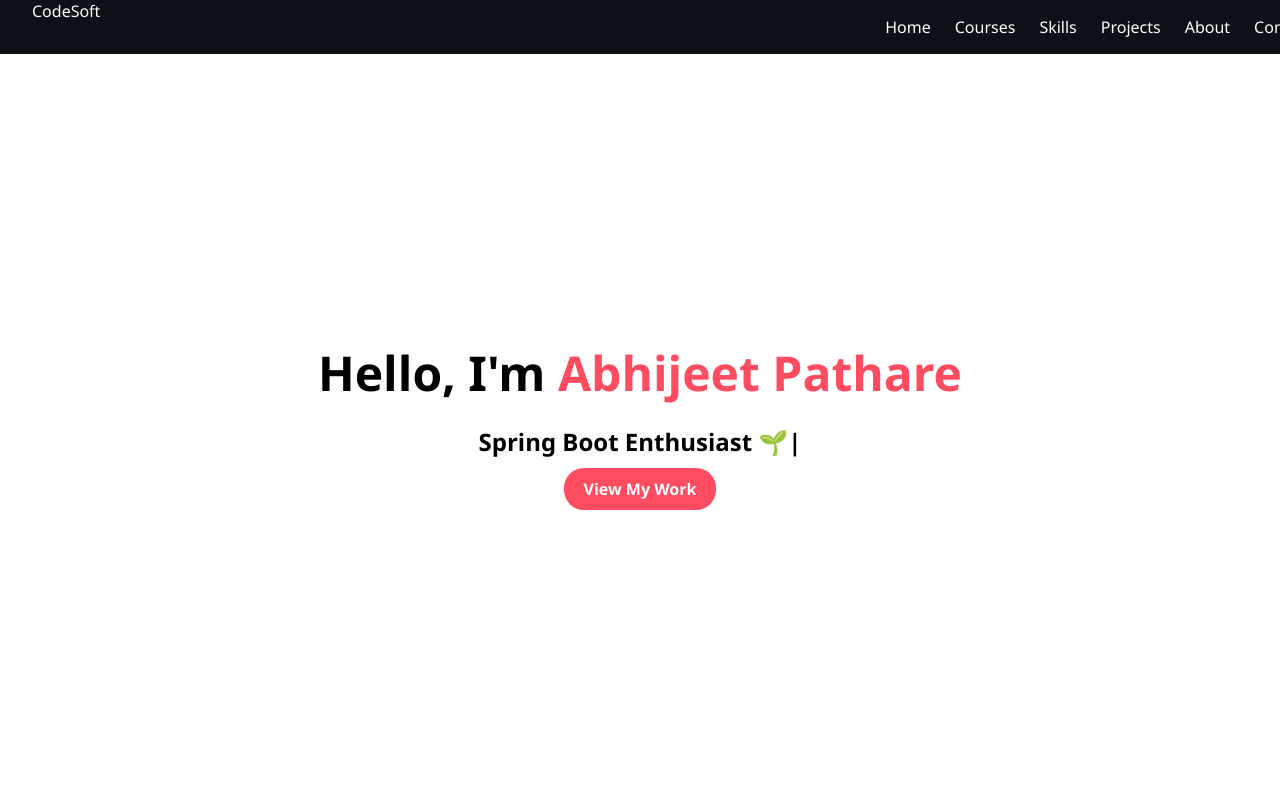
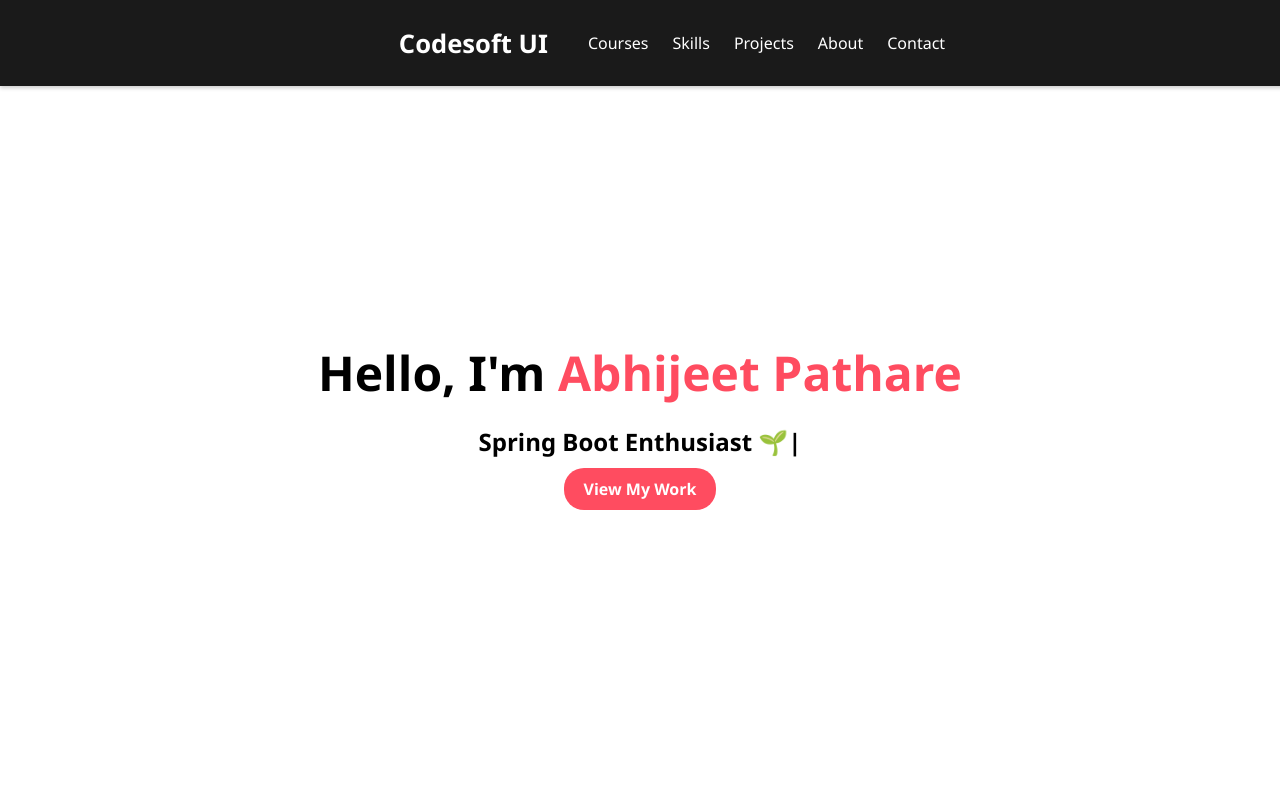
Before and after one commit to Abhijeet-Pathare/codesoftUI, a React (Create React App) app: page / in a window 1280 px wide. Shown: the top 800 px of the page. Built offline with nearby package versions, Linux system fonts and the light colour scheme.

Commit message:
added ui for navbar

```diff
--- a/src/components/Navbar.jsx
+++ b/src/components/Navbar.jsx
@@ -1,21 +1,20 @@
 import React from 'react'
 import { Link } from "react-scroll";
+import './css/Navbar.css';
 const Navbar = () => {
   return (
-   <nav className='navbar'>
-      <div className='logo'>
-        CodeSoft
-      </div>
-      <ul className='nav-links'>
-        {["Home", "Courses", "Skills", "Projects", "About", "Contact"].map(item => (
-          <li key={item}>
-            <Link to={item.toLowerCase()} smooth duration={500}>
-              {item}
-            </Link>
-          </li>
-        ))}
+    <nav className="navbar">
+    <div className="navbar-container">
+      <a href="#home" className="logo">Codesoft UI</a>
+      <ul className="nav-links">
+        <li><a href="#courses">Courses</a></li>
+        <li><a href="#skills">Skills</a></li>
+        <li><a href="#projects">Projects</a></li>
+        <li><a href="#about">About</a></li>
+        <li><a href="#contact">Contact</a></li>
       </ul>
-   </nav>
+    </div>
+  </nav>
   )
 }
 
--- /dev/null
+++ b/src/components/css/Navbar.css
@@ -0,0 +1,49 @@
+.navbar {
+    position: fixed;
+    top: 0;
+    width: 100%;
+    background: #1a1a1a;
+    color: white;
+    z-index: 1000;
+    box-shadow: 0 2px 4px rgba(0, 0, 0, 0.2);
+  }
+
+  .navbar-container {
+    max-width: 1200px;
+    margin: auto;
+    padding: 16px 24px;
+    display: flex;
+    justify-content: space-between;
+    align-items: center;
+  }
+
+  .logo {
+    font-size: 1.6rem;
+    font-weight: bold;
+    text-decoration: none;
+    color: white;
+  }
+
+  .nav-links {
+    display: flex;
+    list-style: none;
+    gap: 24px;
+  }
+
+  .nav-links li a {
+    color: white;
+    text-decoration: none;
+    font-weight: 500;
+    font-size: 1rem;
+    transition: color 0.2s ease;
+  }
+
+  .nav-links li a:hover {
+    color: #00bcd4;
+  }
+
+  @media (max-width: 768px) {
+    .nav-links {
+      display: none; /* For mobile you can add a burger menu later */
+    }
+  }
```
